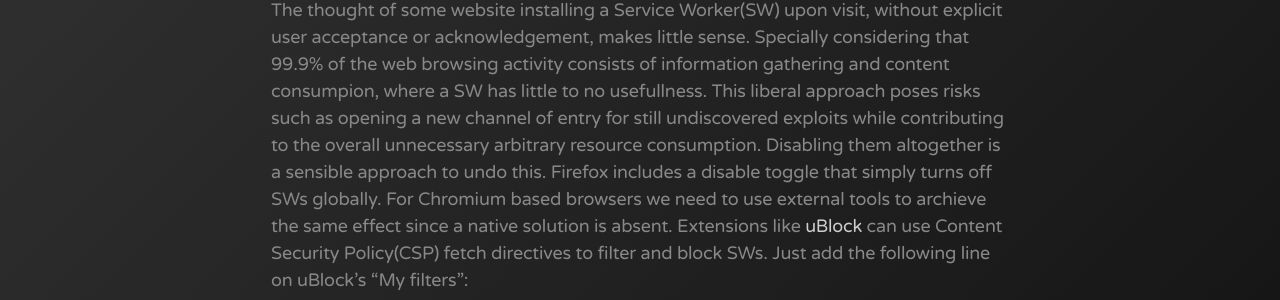
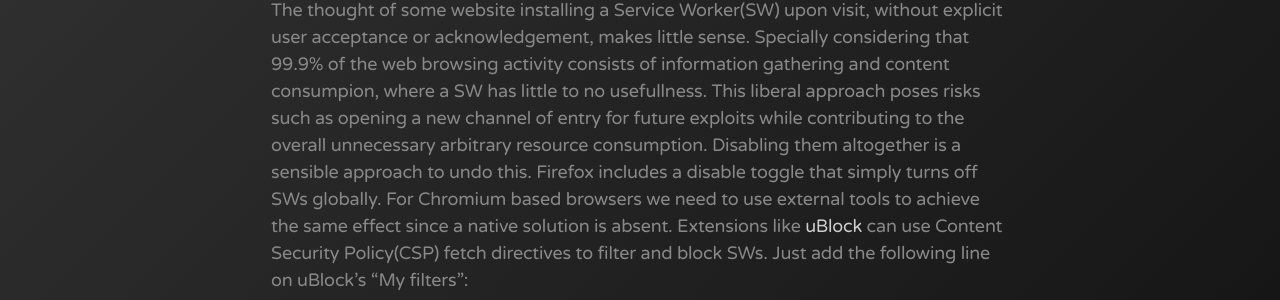
Before and after one commit to bonina/bonina.github.io, a Jekyll site: the page built from _posts/tech/2019/2019-09-28-disable-service-workers-chromium.md, in a window 1280 px wide. Shown: the part 217-517 px from the top of the page. Built offline with Jekyll 4.4.1, drawn with Linux system fonts in a browser that asks for light colours.

Commit message:
Update 2019-09-28-disable-service-workers-chromium.md

```diff
--- a/_posts/tech/2019/2019-09-28-disable-service-workers-chromium.md
+++ b/_posts/tech/2019/2019-09-28-disable-service-workers-chromium.md
@@ -4,8 +4,8 @@ title: How to disable Service Workers on Chromium based browsers through uBlock
 categories: [Tech]
 ---
 
-The thought of some website installing a Service Worker(SW) upon visit, without explicit user acceptance or acknowledgement, makes little sense. Specially considering that 99.9% of the web browsing activity consists of information gathering and content consumpion, where a SW has little to no usefullness. This liberal approach poses risks such as opening a new channel of entry for still undiscovered exploits while contributing to the overall unnecessary arbitrary resource consumption. Disabling them altogether is a sensible approach to undo this.
-Firefox includes a disable toggle that simply turns off SWs globally. For Chromium based browsers we need to use external tools to archieve the same effect since a native solution is absent. Extensions like <a href="https://github.com/gorhill/uBlock">uBlock</a> can use Content Security Policy(CSP) fetch directives to filter and block SWs.
+The thought of some website installing a Service Worker(SW) upon visit, without explicit user acceptance or acknowledgement, makes little sense. Specially considering that 99.9% of the web browsing activity consists of information gathering and content consumpion, where a SW has little to no usefullness. This liberal approach poses risks such as opening a new channel of entry for future exploits while contributing to the overall unnecessary arbitrary resource consumption. Disabling them altogether is a sensible approach to undo this.
+Firefox includes a disable toggle that simply turns off SWs globally. For Chromium based browsers we need to use external tools to achieve the same effect since a native solution is absent. Extensions like <a href="https://github.com/gorhill/uBlock">uBlock</a> can use Content Security Policy(CSP) fetch directives to filter and block SWs.
 Just add the following line on uBlock’s “My filters”:
 <p class="message">||$csp=worker-src 'none'</p>
 If you need to exclude some particular website from the filtering process(i.e. you need background notifications for that domain), you can whitelist it using the following format:
```
